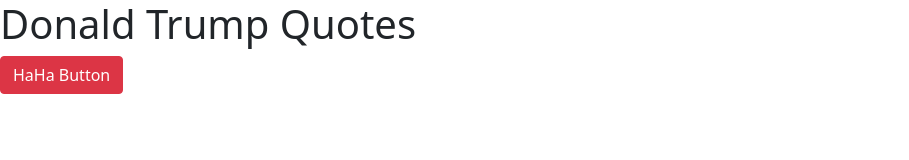
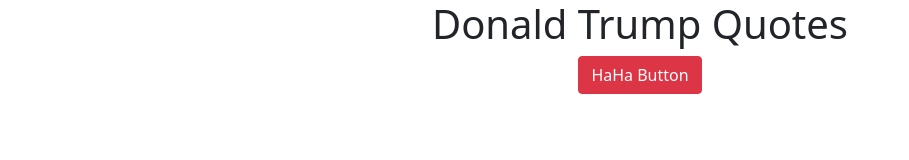
Before and after one commit to nelson521/donaldTrumpQuotes, a plain HTML site: page index.html in a window 1280 px wide. Shown: the whole page, without its empty margins (0-909 px from the left). Drawn offline with nearby package versions, Linux system fonts and the light colour scheme.

Commit message:
add color to para and center content

```diff
--- a/index.html
+++ b/index.html
@@ -12,9 +12,17 @@
     <title>Donald T Quotes</title>
   </head>
   <body>
-    <h1>Donald Trump Quotes</h1>
-    <button id="haButton" class="btn btn-danger">HaHa Button</button>
-    <div id="quotesHere"></div>
+    <div class="container">
+      <h1 class="text-center">Donald Trump Quotes</h1>
+      <div class="text-center">
+        <button id="haButton" class="btn btn-danger mx-auto">
+          HaHa Button
+        </button>
+      </div>
+
+      <div class="text-center text-danger mt-2" id="quotesHere"></div>
+    </div>
+
     <script src="https://cdn.jsdelivr.net/npm/axios/dist/axios.min.js"></script>
     <script src="app.js"></script>
   </body>
```
